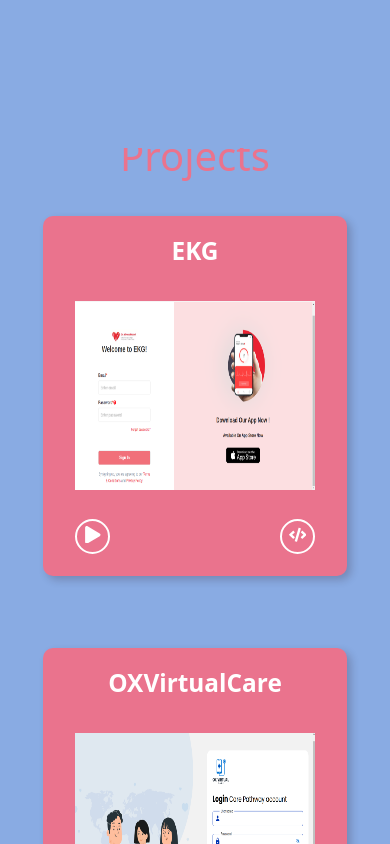
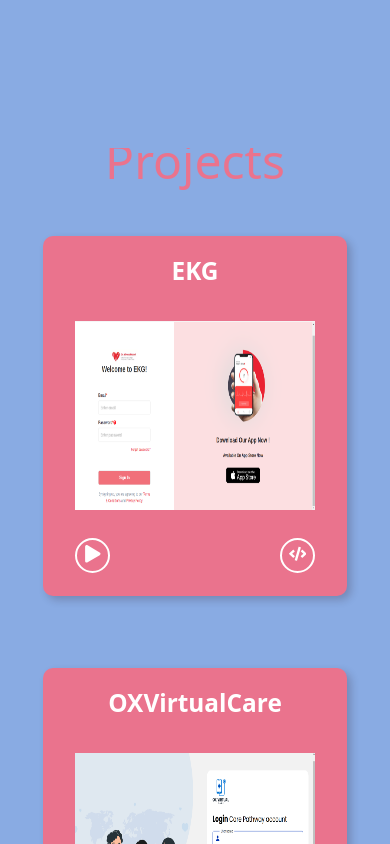
Before and after one commit to im-engineer/Portfolio, a React (Create React App) app in the folder frontend/: page / in a window 390 px wide. Shown: the part 1540-2384 px from the top of the page. Built offline with nearby package versions, Linux system fonts and the light colour scheme; a web font is replaced by a local one.

Commit message:
changes in project

```diff
--- a/frontend/src/component/Contact/Contact.js
+++ b/frontend/src/component/Contact/Contact.js
@@ -19,9 +19,11 @@
 
   const Contact = async () => {
     const res = await contactToAdmin(input.fullname, input.email, input.textarea);
-    console.log(res.data.result, "res");
+    console.log(res.data, "res");
     if (res.data.status === true) {
       alert("message sent");
+    }else{
+      alert("failed")
     }
   };
 
--- a/frontend/src/component/Projects/Project.css
+++ b/frontend/src/component/Projects/Project.css
@@ -115,10 +115,10 @@
     }
 }
 
-@media screen and (max-width: 600px) {
+@media screen and (max-width: 600px) and (max-device-width: 767px) {
     .projects--header h1 {
         font-size: 2.5rem;
-        margin-bottom: 20px;
+        margin-top: 2rem;
     }
     .projects--viewAll {
         position: relative;
--- a/frontend/src/service/service.js
+++ b/frontend/src/service/service.js
@@ -7,7 +7,7 @@
         'Authorization':TOKEN
     }
 }
-const API_URL = "http://localhost:5001/";
+const API_URL = "https://ssrportfolio.onrender.com/";
 
 //-------------------------->>>>>> User Register <<<<<<--------------------------
 export const contactToAdmin = async (fullname,email,textarea) => {
```
Also changed, not shown: frontend/src/component/LandingPage/Landing.css (line endings or trailing spaces).
